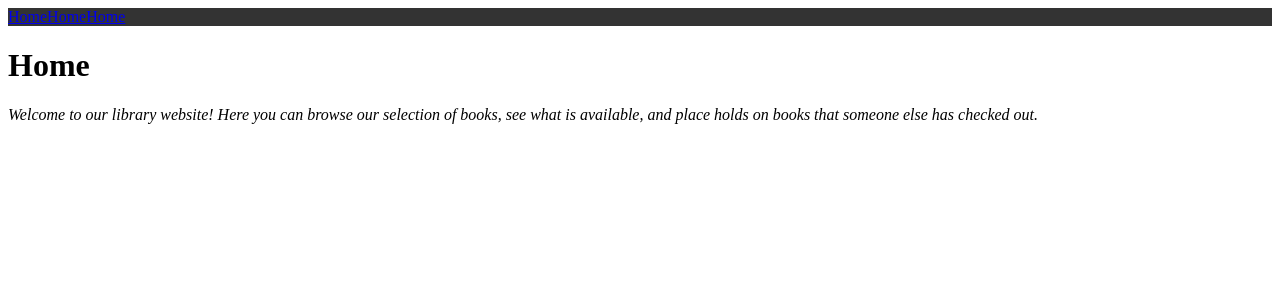
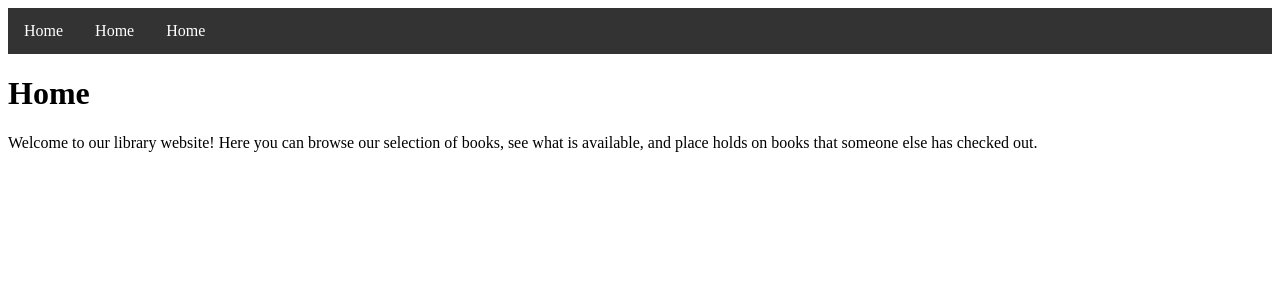
Before and after one commit to mcw147444/csci313-group-project, a Django app: page /catalog/ in a window 1280 px wide. Shown: the top 300 px of the page. Run offline with Django 5.2, Linux system fonts and the light colour scheme.

Commit message:
Finished basic start
There is now a basic start on base_generic.html and index.html. I will work more with styling and layout later, but am going to merge this branch to give more for everyone else to work off of

```diff
--- /dev/null
+++ b/GroupAssignment/catalog/static/css/mainStyle.css
@@ -0,0 +1,24 @@
+ul {
+  list-style-type: none;
+  margin: 0;
+  padding: 0;
+  overflow: hidden;
+  background-color: #333;
+}
+
+li {
+  float: left;
+}
+
+li a {
+  display: block;
+  color: white;
+  text-align: center;
+  padding: 14px 16px;
+  text-decoration: none;
+}
+
+/* Change the link color to #111 (black) on hover */
+li a:hover {
+  background-color: #111;
+}
--- a/GroupAssignment/catalog/static/css/style.css
+++ /dev/null
@@ -1,14 +0,0 @@
-ul {
-    list-style-type: none;
-    margin: 0;
-    padding: 0;
-    overflow: hidden;
-    background-color: #333;
-  }
-
-  li {
-    float: left;
-  }
-  p{
-    font-style: italic;
-  }
--- a/GroupAssignment/catalog/templates/base_generic.html
+++ b/GroupAssignment/catalog/templates/base_generic.html
@@ -4,7 +4,7 @@
     {% block title %}
     <title>Local Library</title>
     {% endblock %} {% load static %}
-    <link rel="stylesheet" href="{% static 'css/style.css' %}" />
+    <link rel="stylesheet" href="{% static 'css/mainStyle.css' %}" />
   </head>
   <body>
     <!--Navbar that includes links to other pages-->
```
